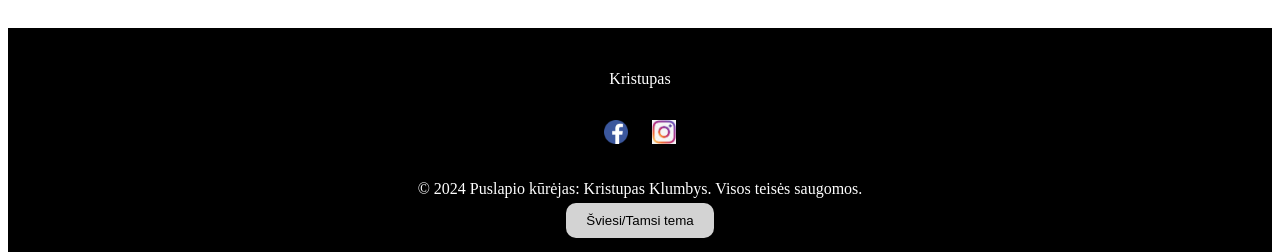
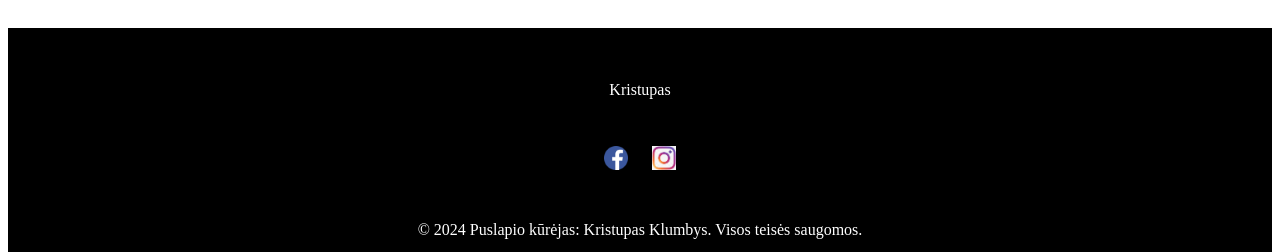
Before and after one commit to Kristupas2004/Kristupas_lab, a plain HTML site: page index.html in a window 1280 px wide. Shown: the part 3683-3935 px from the top of the page. Drawn offline with Linux system fonts and the light colour scheme.

Commit message:
Update styles.css

```diff
--- a/styles.css
+++ b/styles.css
@@ -26,6 +26,7 @@ a:hover {
 
 /* Mygtuku stilius */
 button {
+
     background-color: lightgray;
     color: black;
     border: none;
@@ -89,8 +90,7 @@ section {
 
 /* 10lab */
 
-/* Header styles */
-/* Header styles */
+/* Header stilius */
 header {
     position: fixed;
     top: 0;
@@ -99,21 +99,21 @@ header {
     display: flex;
     align-items: center;
     justify-content: center;
-    background-color: rgba(248, 248, 248, 0.8); /* Same color with transparency */
+    background-color: rgba(248, 248, 248, 0.8); /* Permatommas headeris */
     padding: 5px 20px;
     z-index: 1000;
 
 }
 
-/* Logo styles */
+/* Logo stilius */
 .logo img {
-    height: 70px;
+    height: 50px;
 }
 .logo {
     border: none;
 }
 
-/* Navigation bar styles */
+/* Navigacijos lenteles stilius */
 nav ul {
     list-style: none;
     display: flex;
@@ -150,17 +150,10 @@ footer {
     margin: 0 auto;
 }
 
-.footer-content p {
-    margin: 5px 0;
-}
-
-.social-icons {
-    margin: 15px 0;
-}
 
 .social-icons a {
     display: inline-block;
-    margin: 0 10px;
+    margin: 10px;
 }
 
 .social-icons img {
```
